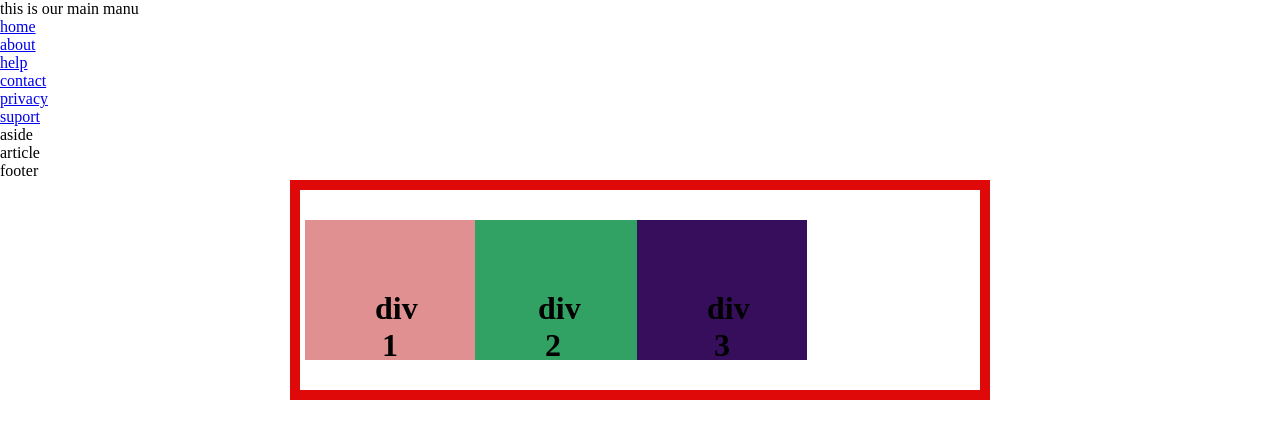
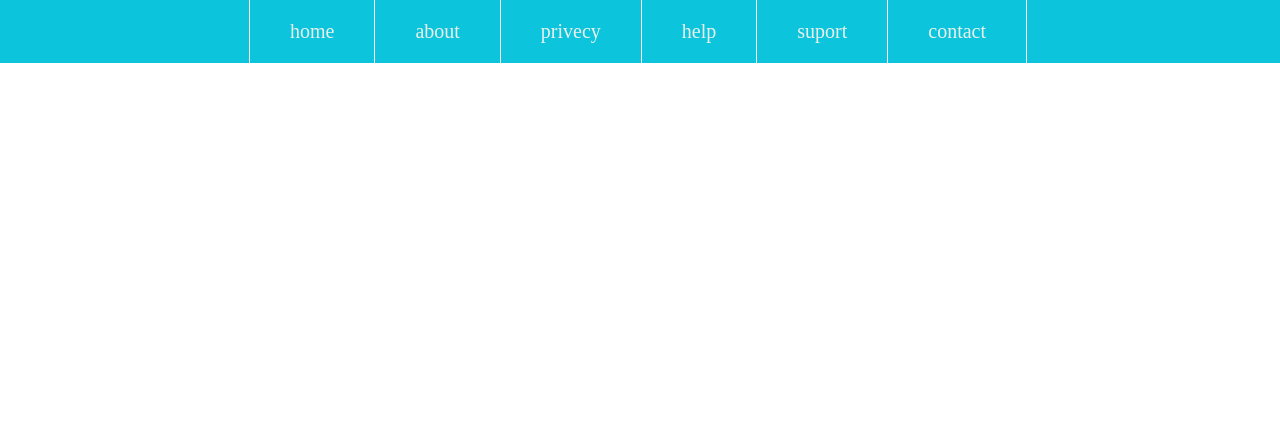
Before and after one commit to iqbalmahmu/new-bootsrap, a plain HTML site: page index.html in a window 1280 px wide. Drawn offline with Linux system fonts and the light colour scheme.

Commit message:
created a animatied dropdown manu

```diff
--- a/index.html
+++ b/index.html
@@ -8,29 +8,25 @@
     <link rel="stylesheet" href="./main.css" />
   </head>
   <body>
-    <div class="container">
-      <div class="header clear">this is our main manu</div>
-      <div class="nav clear">
-        <ul class="main-manu">
-          <li><a href="#">home</a></li>
-          <li><a href="#">about</a></li>
-          <li><a href="#">help</a></li>
-          <li><a href="#">contact</a></li>
-          <li><a href="#">privacy</a></li>
-          <li><a href="#">suport</a></li>
-        </ul>
-      </div>
-      <div class="aside clear">aside</div>
-      <div class="section clear">article</div>
-      <div class="footer clear">footer</div>
-
-      <div class="parent">
-        <div class="child1 same"><h1>div 1</h1></div>
-        <div class="child2 same"><h1>div 2</h1></div>
-        <div class="child3 same"><h1>div 3</h1></div>
-
+    <div class="header-manu">
+      <ul>
+        <li><a href="#">home</a></li>
+        <li>
+          <a href="#">about</a>
+          <ul>
+            <li><a href="#">dropdown</a></li>
+            <li><a href="#">dropdown</a></li>
+            <li><a href="#">dropdown</a></li>
+            <li><a href="#">dropdown</a></li>
+            <li><a href="#">dropdown</a></li>
+            <li><a href="#">dropdown</a></li>
+          </ul>
+        </li>
+        <li><a href="#">privecy</a></li>
+        <li><a href="#">help</a></li>
+        <li><a href="#">suport</a></li>
+        <li><a href="#">contact</a></li>
+      </ul>
     </div>
-
-    <div class="test"></div>
   </body>
 </html>
--- a/main.css
+++ b/main.css
@@ -1,44 +1,87 @@
 * {
   margin: 0px;
   padding: 0px;
-  box-sizing: border-box;
+
   /* display: inline-block; */
   /* margin: 0 auto; */
   /* text-align: center; */
 }
 
-.parent {
-  width: 700px;
-  padding: 30px;
-  border: 10px solid rgb(223, 9, 9);
-  margin: auto;
+.header-manu {
+  background: rgb(12, 197, 221);
+}
+
+.header-manu ul {
   text-align: center;
+}
+
+.header-manu ul li {
+  display: inline-block;
+  margin-left: -4px;
+}
+
+.header-manu ul li a {
+  color: rgb(235, 241, 235);
+  padding: 20px 40px;
+  display: inline-block;
+  text-decoration: none;
+  border-right: 1px solid white;
+  font-size: 20px;
+}
+.header-manu ul li:first-child a {
+  border-left: 1px solid white;
+}
+
+.header-manu ul li:hover > a {
+  background: rgb(2, 58, 110);
+}
+
+/* dropdown start here */
+.header-manu ul li {
   position: relative;
 }
-
-.child1 {
-  width: 170px;
-  height: 60px;
-  background: rgb(224, 144, 144);
+.header-manu ul li ul {
   position: absolute;
-
-  left: 10px;
+  left: 0;
+  top: 100%;
+  background: rgb(13, 158, 202);
+  width: 300px;
+  transition: 0.4s;
 }
 
-.child2 {
-  width: 170px;
-  height: 60px;
-  background: rgb(50, 161, 100);
+.header-manu ul li ul li {
+  display: block;
+
+  margin: 0px;
+  border-top: 1px solid #ddd;
 }
 
-.child3 {
-  width: 170px;
-  height: 60px;
-  background: rgb(54, 14, 92);
+.header-manu ul li ul li a {
+  display: block;
+
+  border: none;
+  border-bottom: 1px solid #ddd;
 }
 
-.same {
-  display: inline-block;
-  margin-left: -5px;
-  padding: 70px;
+.header-manu ul ul li:first-child a {
+  border: none;
 }
+
+/* hover part */
+.header-manu ul li ul {
+  /* display: none; */
+  opacity: 0;
+  visibility: hidden;
+  transform: scaleY(0);
+  transform-origin: top center;
+}
+
+.header-manu ul li:hover ul {
+  /* display: block; */
+  opacity: 1;
+  visibility: visible;
+  transform: scaleY(1);
+}
+
+/* .header-manu ul li ul li a:hover {
+} */
```
